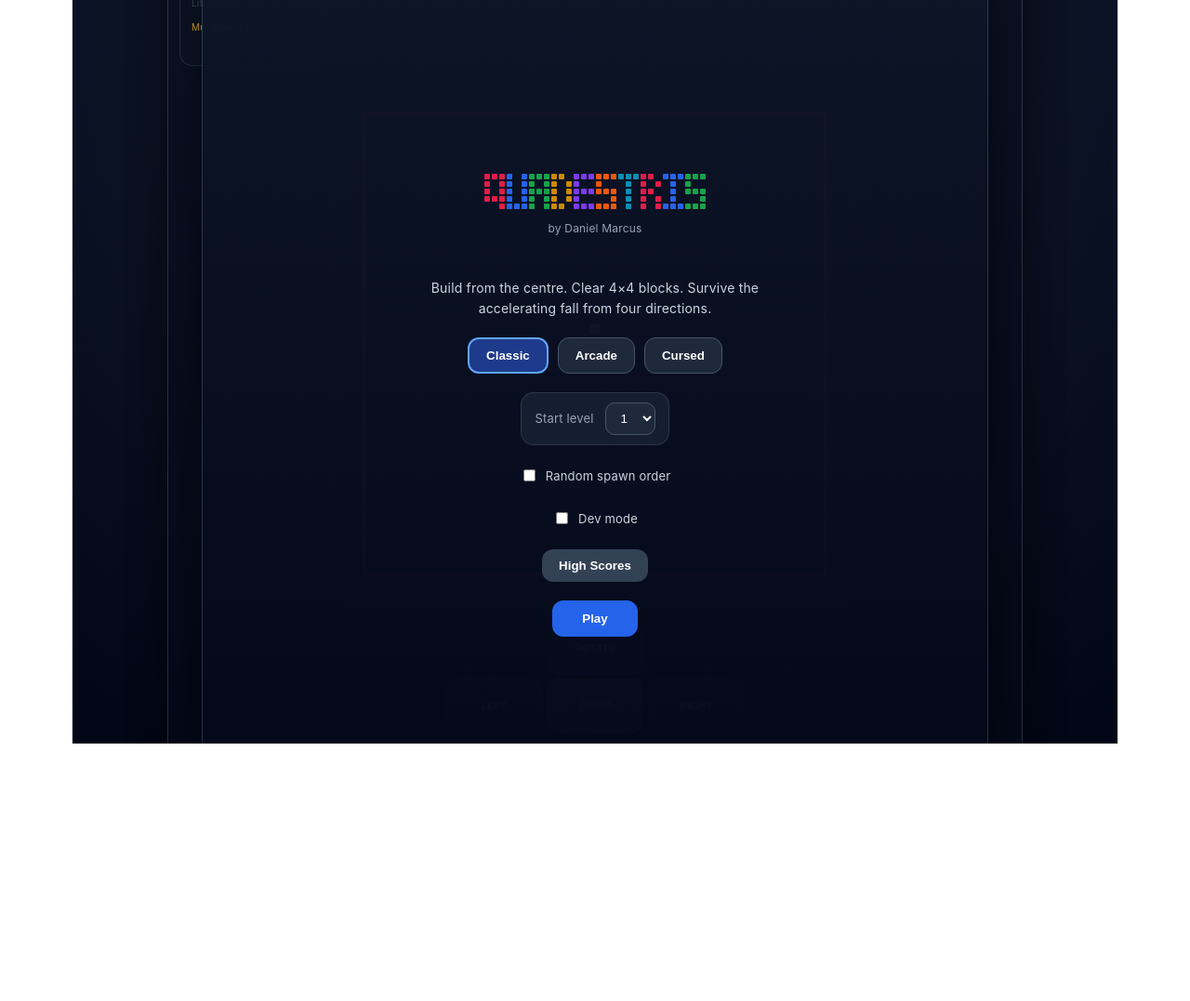
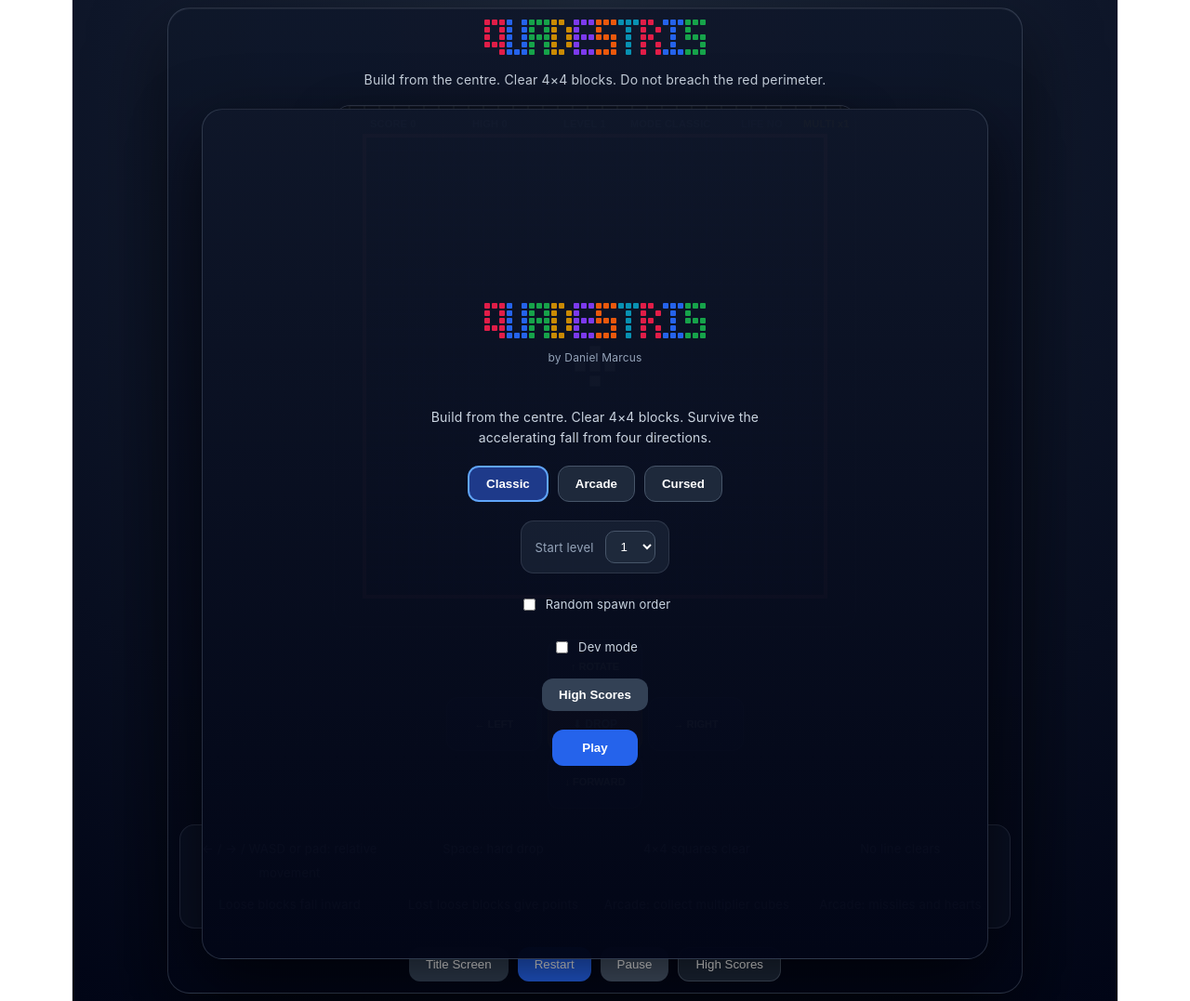
Before and after one commit to danielmarcus1234-max/Quadestris, a React (Vite) app: page / in a window 1280 px wide. Shown: the whole page at 93% size. Before the commit the page ends 800 px from the top, so only its background shows below. Built offline with nearby package versions, Linux system fonts and the light colour scheme.

Commit message:
hud stuff

```diff
--- a/src/App.jsx
+++ b/src/App.jsx
@@ -388,6 +388,7 @@ export default function FourDirectionTetris() {
   const holdIntervalRef = useRef(null);
   const runScoreSavedRef = useRef(false);
   const stepRef = useRef(() => {});
+  const prevGameOverRef = useRef(false);
   const pickupSfxRef = useRef(null);
   const cursedPickupSfxRef = useRef(null);
   const clearSfxRef = useRef(null);
@@ -975,7 +976,6 @@ export default function FourDirectionTetris() {
 
     setFailReason(reason);
     setGameOver(true);
-    playSfx(gameOverSfxRef);
     maybeFinalizeRunScore();
     return false;
   }
@@ -1579,6 +1579,14 @@ export default function FourDirectionTetris() {
   }, [gameOver]);
 
   useEffect(() => {
+    if (!prevGameOverRef.current && gameOver) {
+      if (runHighScoreAchieved) playSfx(highScoreSfxRef);
+      else playSfx(gameOverSfxRef);
+    }
+    prevGameOverRef.current = gameOver;
+  }, [gameOver, runHighScoreAchieved]);
+
+  useEffect(() => {
     if (!gameOver || !runHighScoreAchieved || showRunHighScoreModal || runHighScoreDismissed) return;
     setRunHighScoreValue(Math.floor(score));
     setShowRunHighScoreModal(true);
@@ -1625,6 +1633,28 @@ export default function FourDirectionTetris() {
     ctx.lineWidth = 4;
     ctx.strokeRect(SAFE_MIN * CELL, SAFE_MIN * CELL, (SAFE_MAX - SAFE_MIN + 1) * CELL, (SAFE_MAX - SAFE_MIN + 1) * CELL);
     ctx.lineWidth = 1;
+
+    // HUD around the barrier (keeps UI integrated with the play area).
+    ctx.fillStyle = "rgba(148,163,184,0.95)";
+    ctx.font = "bold 11px sans-serif";
+    ctx.textAlign = "left";
+    const hudY = SAFE_MIN * CELL - 9;
+    ctx.fillText(`SCORE ${Math.floor(score)}`, SAFE_MIN * CELL + 6, hudY);
+    ctx.fillText(`HIGH ${Math.floor(currentModeTopScore())}`, SAFE_MIN * CELL + 116, hudY);
+    ctx.fillText(`LEVEL ${level}`, SAFE_MIN * CELL + 214, hudY);
+    ctx.fillText(`MODE ${String(gameMode).toUpperCase()}`, SAFE_MIN * CELL + 286, hudY);
+    ctx.fillStyle = hasExtraLife ? "#ff6680" : "rgba(100,116,139,0.95)";
+    ctx.fillText(`LIFE ${hasExtraLife ? "YES" : "NO"}`, SAFE_MIN * CELL + 405, hudY);
+    ctx.fillStyle = "#fbbf24";
+    ctx.fillText(`MULTI x${scoreMultiplier}`, SAFE_MIN * CELL + 472, hudY);
+
+    if (scoreFlash) {
+      ctx.fillStyle = "#6ee7b7";
+      ctx.font = "bold 12px sans-serif";
+      ctx.textAlign = "right";
+      ctx.fillText(scoreFlash, SAFE_MAX * CELL - 6, SAFE_MIN * CELL - 9);
+      ctx.textAlign = "left";
+    }
 
     const drawCell = (x, y, color) => {
       const flashing = flashKeys.has(`${x},${y}`);
@@ -1782,36 +1812,17 @@ export default function FourDirectionTetris() {
       ctx.font = "16px sans-serif";
       ctx.fillText(failReason || "Game ended", canvas.width / 2, canvas.height / 2 + 34);
     }
-  }, [board, pieces, gameOver, failReason, animating, flashKeys, screen, countdown, powerUps, multiplierPopup, destroyedPiece, missileEffect, runHighScoreAchieved, highScoreMessage]);
+  }, [board, pieces, gameOver, failReason, animating, flashKeys, screen, countdown, powerUps, multiplierPopup, destroyedPiece, missileEffect, runHighScoreAchieved, highScoreMessage, score, level, gameMode, hasExtraLife, scoreMultiplier, scoreFlash, highScores]);
 
   const padLabels = getPadLabels();
 
   return (
-    <div style={{ minHeight:'100vh', height:'100vh', color:'white', display:'flex', alignItems:'center', justifyContent:'center', padding:'8px', width:'100%', maxWidth:'100vw', overflow:'hidden', overscrollBehavior:'none', background:'radial-gradient(circle at top, #1e293b 0%, #0f172a 42%, #020617 100%)', fontFamily:'Inter, ui-sans-serif, system-ui, -apple-system, BlinkMacSystemFont, Segoe UI, sans-serif', boxSizing:'border-box' }}>
+    <div style={{ minHeight:'100vh', color:'white', display:'flex', alignItems:'center', justifyContent:'center', padding:'8px', width:'100%', maxWidth:'100vw', overflowX:'hidden', overflowY:'auto', background:'radial-gradient(circle at top, #1e293b 0%, #0f172a 42%, #020617 100%)', fontFamily:'Inter, ui-sans-serif, system-ui, -apple-system, BlinkMacSystemFont, Segoe UI, sans-serif', boxSizing:'border-box' }}>
       <div style={{ margin:'0 auto', width:'100%', maxWidth:'920px', background:'linear-gradient(180deg, rgba(15,23,42,0.96), rgba(2,6,23,0.98))', border:'1px solid rgba(148,163,184,0.25)', borderRadius:'24px', padding:'12px', boxShadow:'0 30px 80px rgba(0,0,0,0.55), inset 0 1px 0 rgba(255,255,255,0.06)', boxSizing:'border-box' }}>
-        <div style={{ display:'grid', gap:'18px', position:'relative' }}>
-          <div style={{ display:'grid', gridTemplateColumns:'minmax(120px, 160px) minmax(0, 1fr)', alignItems:'center', gap:'12px' }}>
-            <div style={{ textAlign:'left', background:'rgba(15,23,42,0.82)', border:'1px solid rgba(148,163,184,0.22)', borderRadius:'14px', padding:'10px 12px 28px', minWidth:'126px', backdropFilter:'blur(10px)', position:'relative' }}>
-              <div style={{ fontSize:'11px', letterSpacing:'0.14em', textTransform:'uppercase', color:'#94a3b8' }}>Score</div>
-              <div style={{ fontSize:'28px', fontWeight:800, lineHeight:1 }}>{Math.floor(score)}</div>
-              <div style={{ fontSize:'11px', color:'#94a3b8', marginTop:'2px' }}>High {Math.floor(currentModeTopScore())}</div>
-              <div style={{ fontSize:'12px', color:'#cbd5e1', marginTop:'4px' }}>Level {level}</div>
-              <div style={{ position:'absolute', left:'12px', right:'12px', bottom:'8px', fontSize:'12px', color:'#6ee7b7', lineHeight:1.2, whiteSpace:'nowrap', overflow:'hidden', textOverflow:'ellipsis', pointerEvents:'none' }}>{scoreFlash}</div>
-              <div style={{ height:'1px', background:'rgba(148,163,184,0.16)', margin:'8px 0' }} />
-              <div style={{ fontSize:'10px', color:'#64748b' }}>4x4 clear = 100 × level</div>
-              <div style={{ fontSize:'10px', color:'#64748b' }}>Loose block = 10 × level</div>
-              <div style={{ fontSize:'10px', color:'#94a3b8', marginTop:'6px' }}>Mode: {gameMode}</div>
-              <div style={{ fontSize:'10px', color: hasExtraLife ? '#ff6680' : '#475569' }}>
-                Life: {hasExtraLife ? '♥' : '-'}
-              </div>
-              <div style={{ fontSize:'10px', color:'#fbbf24' }}>Multiplier: x{scoreMultiplier}</div>
-            </div>
-
-            <div style={{ textAlign:'center', minHeight:'64px', paddingTop:'4px' }}>
+        <div style={{ display:'grid', gap:'14px', position:'relative' }}>
+          <div style={{ textAlign:'center', minHeight:'52px', paddingTop:'0', display:'grid', alignContent:'center', justifyItems:'center' }}>
             <BlockTitle />
             <p style={{ color:'#cbd5e1', fontSize:'14px', margin:'6px 0 0' }}>Build from the centre. Clear 4×4 blocks. Do not breach the red perimeter.</p>
-            </div>
-
           </div>
 
           {screen === "title" && (
@@ -1907,6 +1918,13 @@ export default function FourDirectionTetris() {
             style={{ width:'min(100%, 560px)', height:'auto', margin:'0 auto', borderRadius:'18px', border:'1px solid rgba(148,163,184,0.32)', background:'#020617', boxShadow:'0 18px 50px rgba(0,0,0,0.45)', display:'block' }}
           />
 
+          {gameOver && (
+            <div style={{ display:'flex', gap:'10px', justifyContent:'center', marginTop:'2px' }}>
+              <button onClick={startGame} style={{ padding:'8px 14px', borderRadius:'10px', background:'#2563eb', color:'white', border:'none', cursor:'pointer', fontWeight:700 }}>Restart</button>
+              <button onClick={resetToTitle} style={{ padding:'8px 14px', borderRadius:'10px', background:'#334155', color:'white', border:'none', cursor:'pointer', fontWeight:700 }}>Title</button>
+            </div>
+          )}
+
           <div
             style={{
               display:'grid',
@@ -1930,7 +1948,7 @@ export default function FourDirectionTetris() {
               onContextMenu={e => e.preventDefault()}
               style={{ height:'58px', borderRadius:'12px', border:'1px solid rgba(148,163,184,0.28)', background:'#1e293b', color:'white', fontWeight:800, fontSize:'11px', cursor:'pointer' }}
             >
-              {padLabels.top}
+              ↑ {padLabels.top}
             </button>
             <div />
 
@@ -1942,7 +1960,7 @@ export default function FourDirectionTetris() {
               onContextMenu={e => e.preventDefault()}
               style={{ height:'58px', borderRadius:'12px', border:'1px solid rgba(148,163,184,0.28)', background:'#1e293b', color:'white', fontWeight:800, fontSize:'11px', cursor:'pointer' }}
             >
-              {padLabels.left}
+              ← {padLabels.left}
             </button>
             <button
               onPointerDown={e => { e.preventDefault(); startHold('center'); }}
@@ -1952,7 +1970,7 @@ export default function FourDirectionTetris() {
               onContextMenu={e => e.preventDefault()}
               style={{ height:'58px', borderRadius:'12px', border:'1px solid rgba(250,204,21,0.45)', background:'#854d0e', color:'white', fontWeight:900, fontSize:'12px', cursor:'pointer', boxShadow:'0 0 18px rgba(250,204,21,0.16)' }}
             >
-              {padLabels.center}
+              ⬇ {padLabels.center}
             </button>
             <button
               onPointerDown={e => { e.preventDefault(); startHold('right'); }}
@@ -1962,7 +1980,7 @@ export default function FourDirectionTetris() {
               onContextMenu={e => e.preventDefault()}
               style={{ height:'58px', borderRadius:'12px', border:'1px solid rgba(148,163,184,0.28)', background:'#1e293b', color:'white', fontWeight:800, fontSize:'11px', cursor:'pointer' }}
             >
-              {padLabels.right}
+              → {padLabels.right}
             </button>
 
             <div />
@@ -1974,12 +1992,12 @@ export default function FourDirectionTetris() {
               onContextMenu={e => e.preventDefault()}
               style={{ height:'58px', borderRadius:'12px', border:'1px solid rgba(148,163,184,0.28)', background:'#1e293b', color:'white', fontWeight:800, fontSize:'11px', cursor:'pointer' }}
             >
-              {padLabels.bottom}
+              ↓ {padLabels.bottom}
             </button>
             <div />
           </div>
 
-          <div style={{ display:'grid', gridTemplateColumns:'repeat(auto-fit, minmax(180px, 1fr))', gap:'8px', fontSize:'13px', color:'#cbd5e1', background:'rgba(15,23,42,0.55)', border:'1px solid rgba(148,163,184,0.16)', borderRadius:'16px', padding:'12px' }}>
+          <div style={{ display:'grid', gridTemplateColumns:'repeat(auto-fit, minmax(180px, 1fr))', gap:'8px', fontSize:'13px', color:'#cbd5e1', background:'rgba(15,23,42,0.55)', border:'1px solid rgba(148,163,184,0.16)', borderRadius:'16px', padding:'12px', marginTop:'4px' }}>
             <div>← / → / WASD or pad: relative movement</div>
             <div>Space: hard drop</div>
             <div>4×4 squares clear</div>
@@ -1990,7 +2008,7 @@ export default function FourDirectionTetris() {
             <div>Arcade: missiles and hearts</div>
           </div>
 
-          <div style={{ display:'flex', gap:'10px', justifyContent:'center' }}>
+          <div style={{ display:'flex', gap:'10px', justifyContent:'center', marginTop:'6px' }}>
             <button onClick={resetToTitle} style={{ padding:'10px 18px', borderRadius:'12px', background:'#334155', color:'white', border:'none', cursor:'pointer' }}>Title Screen</button>
             <button onClick={startGame} style={{ padding:'10px 18px', borderRadius:'12px', background:'#2563eb', color:'white', border:'none', cursor:'pointer' }}>Restart</button>
             <button onClick={() => setPaused(p => !p)} style={{ padding:'10px 18px', borderRadius:'12px', background:'#475569', color:'white', border:'none', cursor:'pointer' }}>
```
